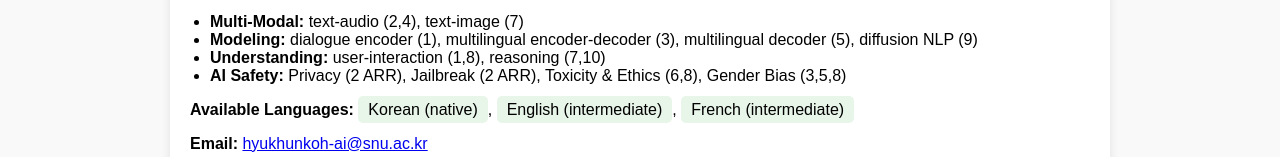
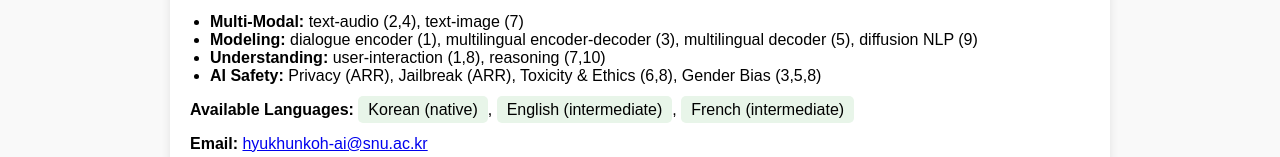
Before and after one commit to hyukhunkoh-ai/hyukhunkoh-ai.github.io, a plain HTML site: page index.html in a window 1280 px wide. Shown: the part 269-426 px from the top of the page. Drawn offline with Linux system fonts and the light colour scheme.

Commit message:
Update index.html

```diff
--- a/index.html
+++ b/index.html
@@ -72,7 +72,7 @@
             <li><strong>Multi-Modal:</strong> text-audio (2,4), text-image (7)</li>
             <li><strong>Modeling:</strong> dialogue encoder (1), multilingual encoder-decoder (3), multilingual decoder (5), diffusion NLP (9)</li>
             <li><strong>Understanding:</strong> user-interaction (1,8), reasoning (7,10)</li>
-            <li><strong>AI Safety:</strong> Privacy (2 ARR), Jailbreak (2 ARR), Toxicity & Ethics (6,8), Gender Bias (3,5,8)</li>
+            <li><strong>AI Safety:</strong> Privacy (ARR), Jailbreak (ARR), Toxicity & Ethics (6,8), Gender Bias (3,5,8)</li>
         </ul>
 
         <p><strong>Available Languages:</strong> <span class="highlight">Korean (native)</span>, <span class="highlight">English (intermediate)</span>, <span class="highlight">French (intermediate)</span></p>
```
